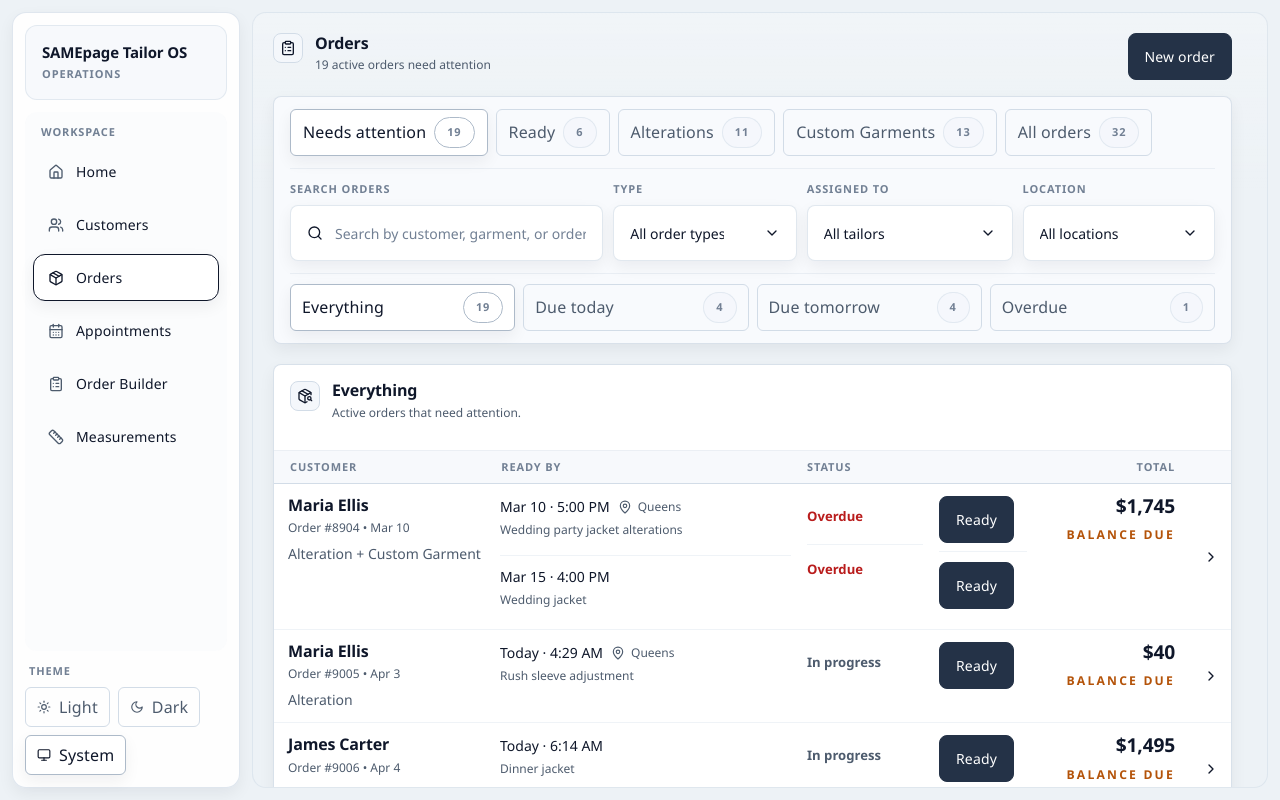
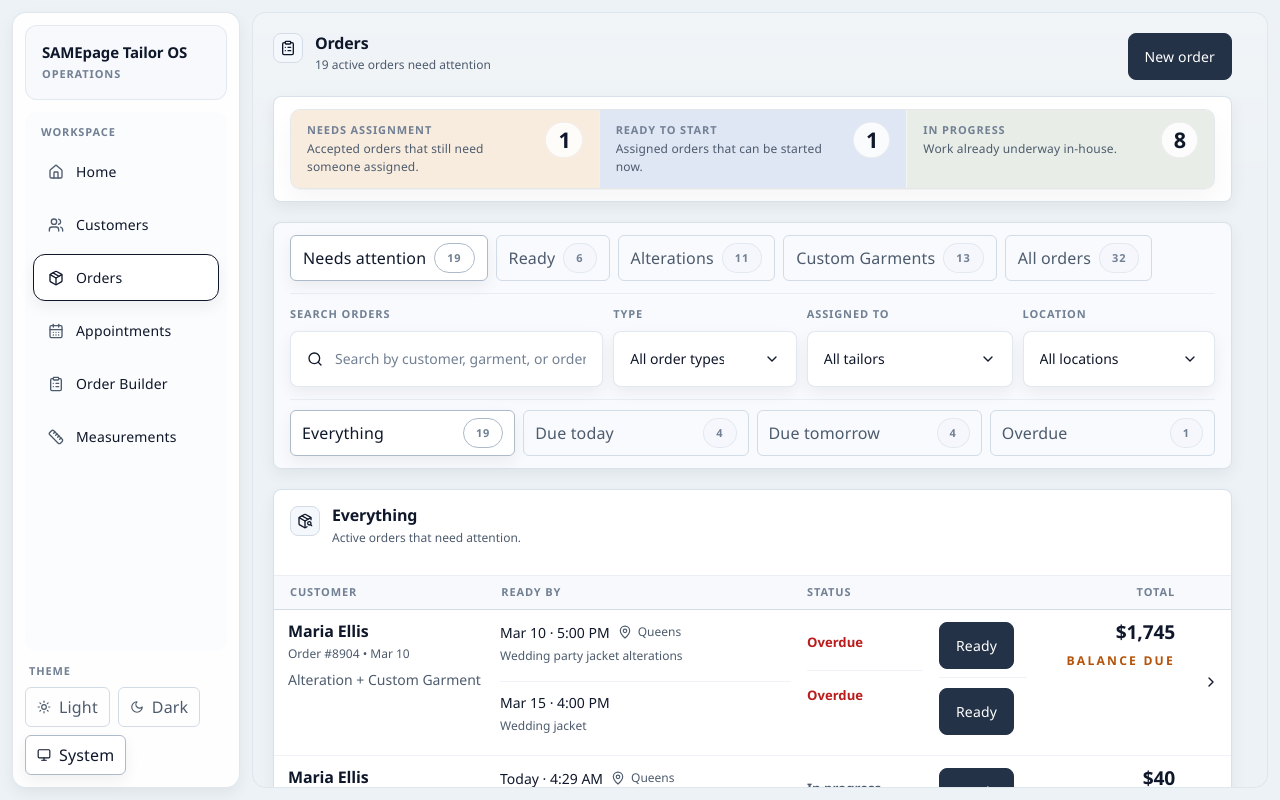
Before and after one commit to EvilHidden/maximus-prototype, a React (Vite) app: page / in a window 1280 px wide. Both pictures are taken after a click on the button "Complete pickup". Built offline with nearby package versions, Linux system fonts and the light colour scheme.

Commit message:
Wire orders info bar navigation

```diff
--- a/src/features/order/components/openOrders/OperatorQueuePanel.tsx
+++ b/src/features/order/components/openOrders/OperatorQueuePanel.tsx
@@ -52,10 +52,17 @@ function getWorkflowSummaryLabel(orderType: OpenOrder["orderType"]) {
 
 export function OperatorQueueSummary({
   stageCounts,
+  onStageSelect,
 }: {
   stageCounts: OperatorQueueStageCounts;
+  onStageSelect?: (stageKey: OperatorQueueStageKey) => void;
 }) {
   const handleStageJump = (stageKey: OperatorQueueStageKey) => {
+    if (onStageSelect) {
+      onStageSelect(stageKey);
+      return;
+    }
+
     const target = document.getElementById(`operator-queue-${stageKey}`);
     if (!target) {
       return;
--- a/src/screens/OpenOrdersScreen.tsx
+++ b/src/screens/OpenOrdersScreen.tsx
@@ -2,6 +2,7 @@ import type { ClosedOrderHistoryItem, OpenOrder, PickupLocation, StaffMember } f
 import { OpenOrdersBody, OpenOrdersControls, OpenOrdersHeader } from "../features/order/components/OpenOrdersPanels";
 import { OperatorQueueSummary } from "../features/order/components/openOrders/OperatorQueuePanel";
 import { useOpenOrdersView } from "../features/order/hooks/useOpenOrdersView";
+import type { OperatorQueueStageKey } from "../features/order/selectors";
 
 type OpenOrdersScreenProps = {
   openOrders: OpenOrder[];
@@ -52,16 +53,30 @@ export function OpenOrdersScreen({
     activeSubtitle,
   } = useOpenOrdersView(openOrders, closedOrderHistory);
 
+  const handleOperatorStageSelect = (stageKey: OperatorQueueStageKey) => {
+    setActiveView("operator");
+
+    window.setTimeout(() => {
+      const target = document.getElementById(`operator-queue-${stageKey}`);
+      if (!target) {
+        return;
+      }
+
+      target.scrollIntoView({ behavior: "smooth", block: "start" });
+    }, 0);
+  };
+
   return (
     <div className="space-y-4">
       <div className="space-y-5">
         <OpenOrdersHeader subtitle={activeSubtitle} onStartNewOrder={onStartNewOrder} />
 
-        {activeView === "operator" ? (
-          <div className="app-work-surface px-2.5 py-2.5 min-[1000px]:px-4 min-[1000px]:py-3">
-            <OperatorQueueSummary stageCounts={operatorQueueCounts} />
-          </div>
-        ) : null}
+        <div className="app-work-surface px-2.5 py-2.5 min-[1000px]:px-4 min-[1000px]:py-3">
+          <OperatorQueueSummary
+            stageCounts={operatorQueueCounts}
+            onStageSelect={handleOperatorStageSelect}
+          />
+        </div>
 
         <OpenOrdersControls
           activeView={activeView}
```
